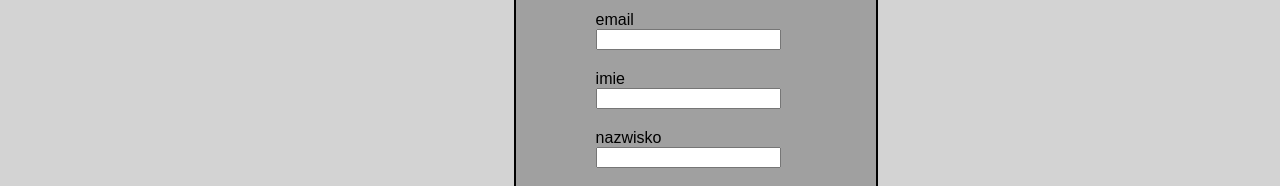
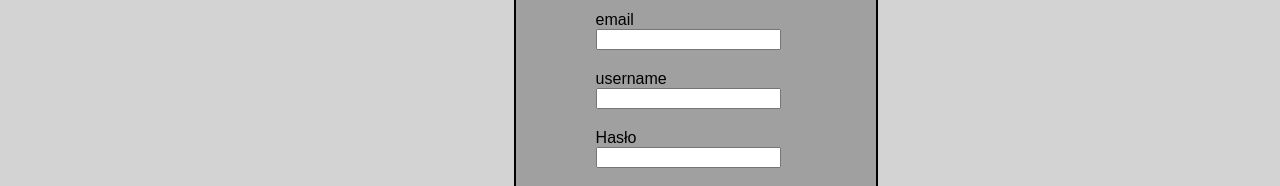
Before and after one commit to learn-better-explory/Learnbetter.Frontend, a React (Vite) app: page /registration in a window 1280 px wide. Shown: the part 121-307 px from the top of the page. Built offline with nearby package versions, Linux system fonts and the light colour scheme.

Commit message:
Added possibility to register

```diff
--- a/src/Login.jsx
+++ b/src/Login.jsx
@@ -1,19 +1,53 @@
 import { Link } from "react-router-dom";
 
 export default function Login() {
+
+  const handleLoginButton = async () => {
+    const data = {
+      username: getUsersData('username'),
+      password: getUsersData('password')
+    };
+    try {
+      const response = await fetch('http://localhost:8080/api/v1/login', {
+        method: 'POST',
+        headers:{
+          'Content-Type': 'application/json',
+          'Accept': '*/*'
+        },
+        body: JSON.stringify(data),
+      });
+
+
+      if (!response.ok) {
+        throw new Error('Network response was not ok');
+      }
+
+      const result = await response.json();
+      console.log(result)
+      console.log("123")
+      window.location.href = 'http://localhost:5173/'
+    } catch (error) {
+
+    }
+  }
+
+  function getUsersData(elementName){
+    return document.getElementsByName(elementName)[0].value
+  }
+
   return (
     <>
       <div className="container">
         <form action="" method="post">
-          <label htmlFor="nick">login</label>
+          <label htmlFor="username">login</label>
           <br></br>
-          <input name="nick" type="text" />
+          <input name="username" type="text" />
           <br></br>
-          <label htmlFor="hasło">hasło</label>
+          <label htmlFor="password">hasło</label>
           <br></br>
-          <input name="hasło" type="password" />
+          <input name="password" type="password" />
           <br></br>
-          <input type="submit" value='Zaloguj się'></input>
+          <button type="button" onClick={() => {handleLoginButton()}}>Zaloguj się</button>
 
           <br></br>
           <Link to="/registration">Stwórz konto</Link>
--- a/src/Registration.jsx
+++ b/src/Registration.jsx
@@ -2,9 +2,9 @@ export default function Registration() {
 
   const sendDataToAPI = async () => {
     const data = {
-      username: 'Testd',
-      password: '123',
-      email: 'johndodeee@example.com',
+      username: getUsersData('username'),
+      password: getUsersData('password'),
+      email: getUsersData('email'),
     };
 
     console.log(JSON.stringify(data));
@@ -19,18 +19,24 @@ export default function Registration() {
       });
 
       if (!response.ok) {
-        console.log(response)
         throw new Error('Network response was not ok');
       }
 
       const result = await response.json();
-      console.log("Success " + result.message)
+      window.location.href = 'http://localhost:5173/'
     } catch (error) {
-      console.log(error)
-      console.log(error.message)
-      //setResponseMessage(`Error: ${error.message}`);
+
     }
   };
+
+  function getUsersData(elementName){
+    return document.getElementsByName(elementName)[0].value
+  }
+
+  function handleSendButton(){
+    sendDataToAPI();
+
+  }
 
   return (
     <>
@@ -40,15 +46,15 @@ export default function Registration() {
           <br></br>
           <input name="email" type="text" />
           <br></br>
-          <label htmlFor="imie">imie</label>
+          <label htmlFor="username">username</label>
           <br></br>
-          <input name="imie" type="text" />
+          <input name="username" type="text" />
           <br></br>
-          <label htmlFor="nazwisko">nazwisko</label>
+          <label htmlFor="password">Hasło</label>
           <br></br>
-          <input name="nazwisko" type="text" />
+          <input name="password" type="password" />
         </form>
-        <button type='button' onClick={() => sendDataToAPI()}>Wyślij</button>
+        <button type='button' onClick={() => handleSendButton()}>Wyślij</button>
       </div>
     </>
   );
```
